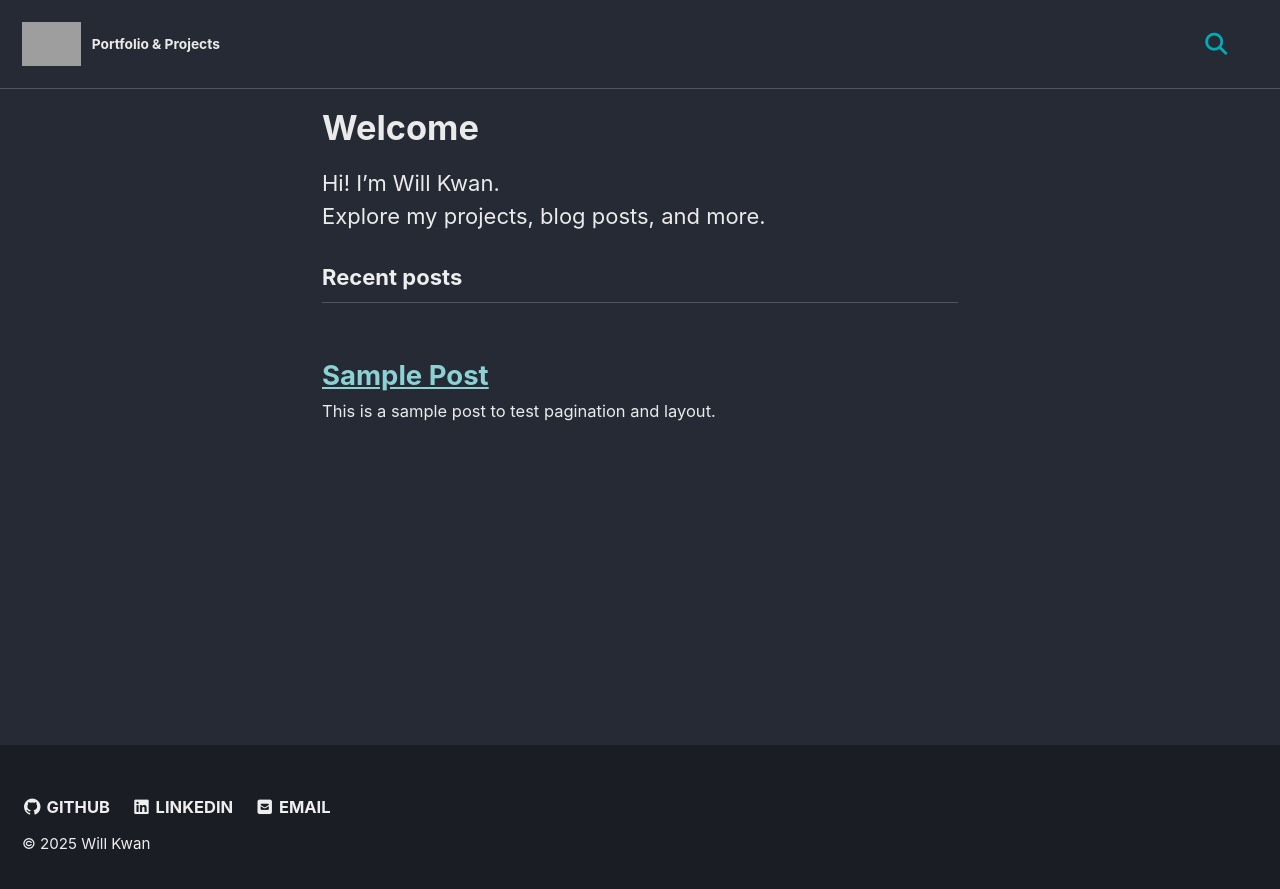
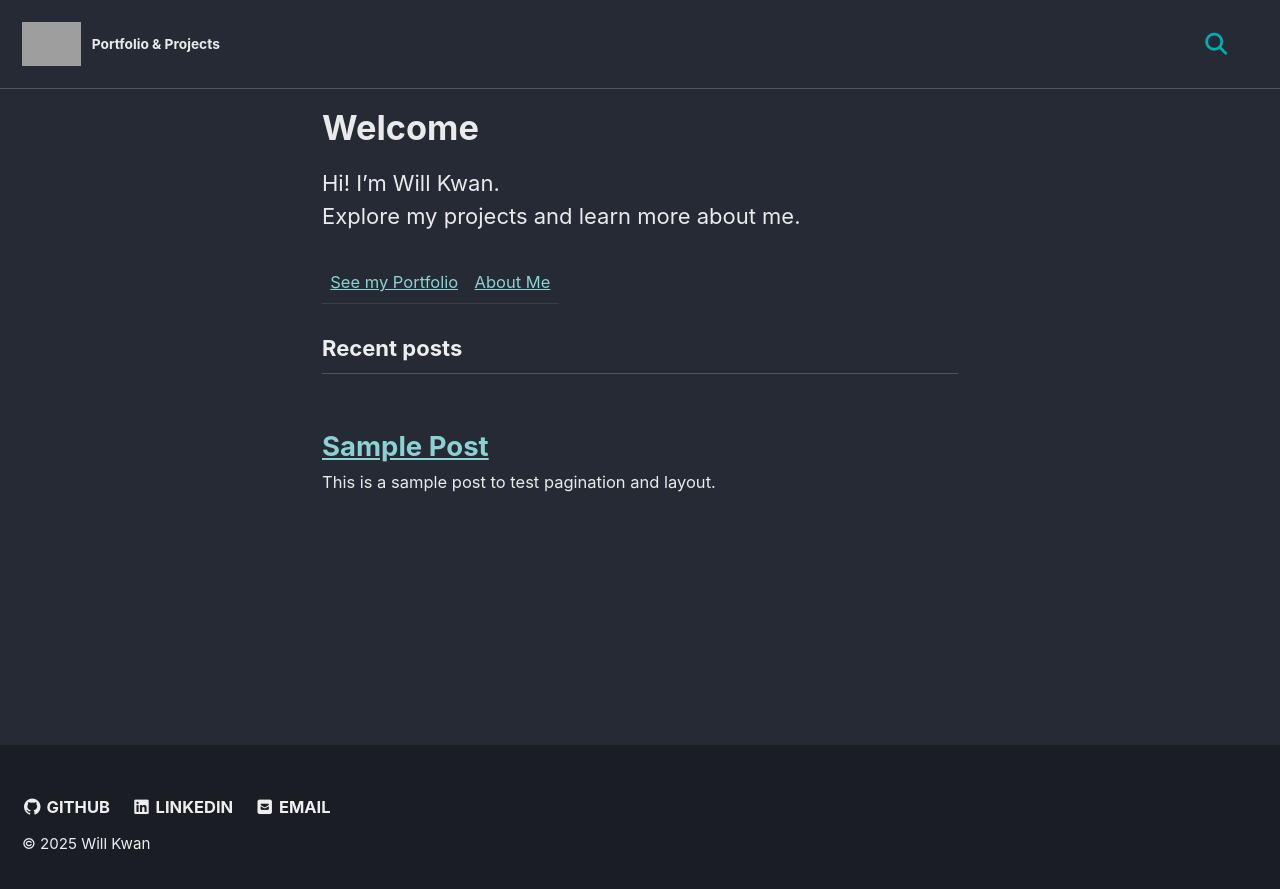
Before and after one commit to willrkwan/willrkwan.github.io, a Jekyll site: the page built from _pages/home.md, in a window 1280 px wide. Shown: the top 889 px of the page. Built offline with Jekyll 4.4.1, drawn with Linux system fonts in a browser that asks for light colours; cached includes are drawn as plain includes; grey boxes are pictures that could not be loaded.

Commit message:
Portfolio/Home Update

```diff
--- a/_pages/home.md
+++ b/_pages/home.md
@@ -5,4 +5,6 @@ layout: home
 ---
 
 Hi! I’m Will Kwan.
-Explore my projects, blog posts, and more.
+Explore my projects and learn more about me.
+
+[See my Portfolio](/portfolio/) | [About Me](/about/)
```
Also changed, not shown: _pages/portfolio.md (+7 -0 lines).
